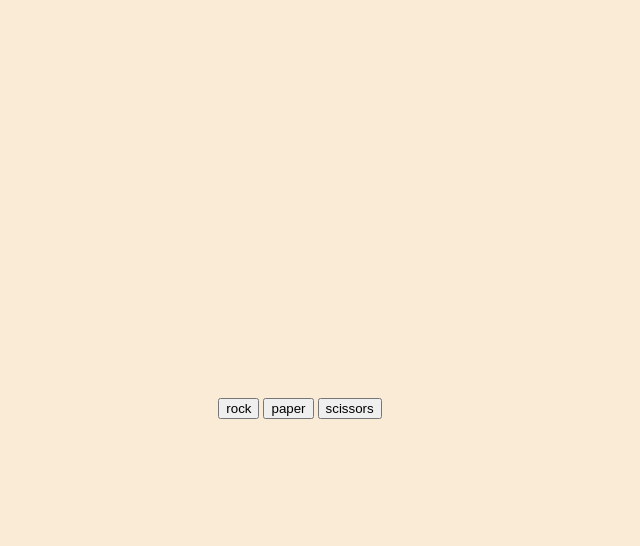
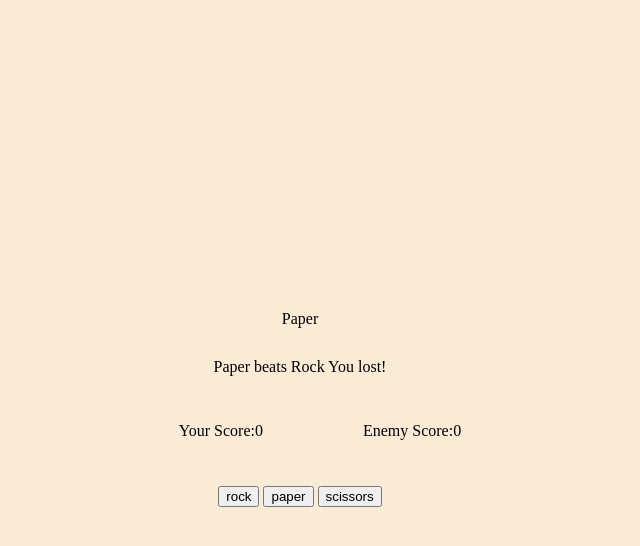
Before and after one commit to freedomcode792/rock-paper-scissors, a plain HTML site: page index.html in a window 1280 px wide. Both pictures are taken after a click on the button "rock". Shown: the whole page, without its empty margins (348-988 px from the left). Drawn offline with Linux system fonts and the light colour scheme.

Commit message:
Add score section and some basic styling

```diff
--- a/index.html
+++ b/index.html
@@ -6,9 +6,14 @@
     <title>Rock, Paper, Scissors</title>
     <link rel="stylesheet" href="./styles.css">
 
+    <div id="computerChoiceSection"></div>
 
-    <div id="roundResult"></div>
+    <div id="roundResultSection"></div>
 
+    <ul id="scoreSection">
+        <li>Your Score:<span id="playerScore">0</span></li>
+        <li>Enemy Score:<span id="computerScore">0</span></li>
+    </ul>
 
     <div id="buttonSection">
         <button class="choice-button" data-choice="Rock">rock</button>
--- a/script.js
+++ b/script.js
@@ -243,10 +243,12 @@ function game () {
 }
 //game();
 const choiceButtons = document.querySelectorAll(".choice-button");
+const resultSection = document.querySelector("#roundResultSection");
+const computerChoiceSection = document.querySelector("#computerChoiceSection");
 
 choiceButtons.forEach(button => button.addEventListener("click", (e)=>{
     console.log(e.target.dataset.choice);
     const computerChoice = generateComputerSelection();
-    console.log(computerChoice);
-    console.log(playRound(e.target.dataset.choice, computerChoice));
+    computerChoiceSection.textContent = computerChoice;
+    resultSection.textContent = playRound(e.target.dataset.choice, computerChoice);
 }))
--- a/styles.css
+++ b/styles.css
@@ -5,8 +5,28 @@ body {
     display: flex;
     align-items: center;
     justify-content: center;
+    flex-direction: column;
+    gap: 30px;
+}
+
+#scoreSection{
+    list-style: none;
+    display: flex;
+    gap: 100px;
+}
+
+#computerChoiceSection{
+
+}
+
+#roundResultSection{
+
 }
 
 #buttonSection {
 
 }
+
+.button-pressed{
+
+}
```
